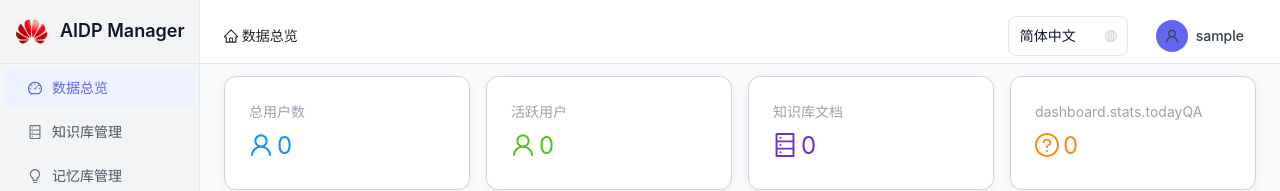
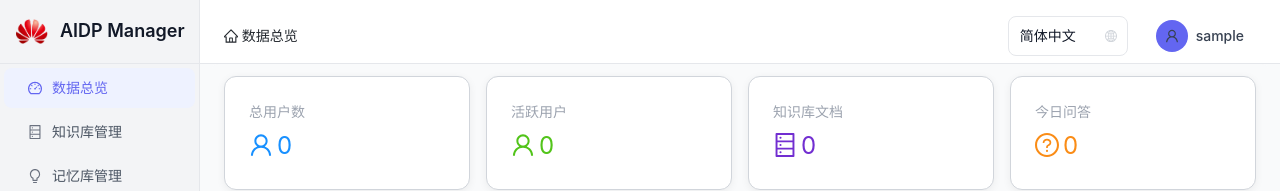
Before and after one commit to yxdming/Horse, a React (Vite) app in the folder frontend/: page / in a window 1280 px wide. Shown: the top 191 px of the page. Built offline with nearby package versions, Linux system fonts and the light colour scheme; no server answers; sample sign-in values are in the browser's storage.

Commit message:
React版本翻译修复
- 修复Dashboard统计卡片翻译键（todayQA → todayQuestions）
- 添加缺失的翻译键（indexed/notIndexed状态）

```diff
--- a/frontend/src/locales/zh-CN.ts
+++ b/frontend/src/locales/zh-CN.ts
@@ -231,6 +231,10 @@ export default {
       colNotIndexed: '未索引',
       colUpdateTime: '更新时间',
       colActions: '操作',
+
+      // 状态
+      indexed: '已索引',
+      notIndexed: '未索引',
 
       // 弹窗
       addModalTitle: '新增文档',
--- a/frontend/src/pages/Dashboard.tsx
+++ b/frontend/src/pages/Dashboard.tsx
@@ -185,7 +185,7 @@ const Dashboard: React.FC = () => {
         <Col xs={24} sm={12} md={6}>
           <Card>
             <Statistic
-              title={tp('dashboard.stats.todayQA')}
+              title={tp('dashboard.stats.todayQuestions')}
               value={stats?.qa.today_qa_count || 0}
               prefix={<QuestionCircleOutlined />}
               valueStyle={{ color: '#fa8c16' }}
```
